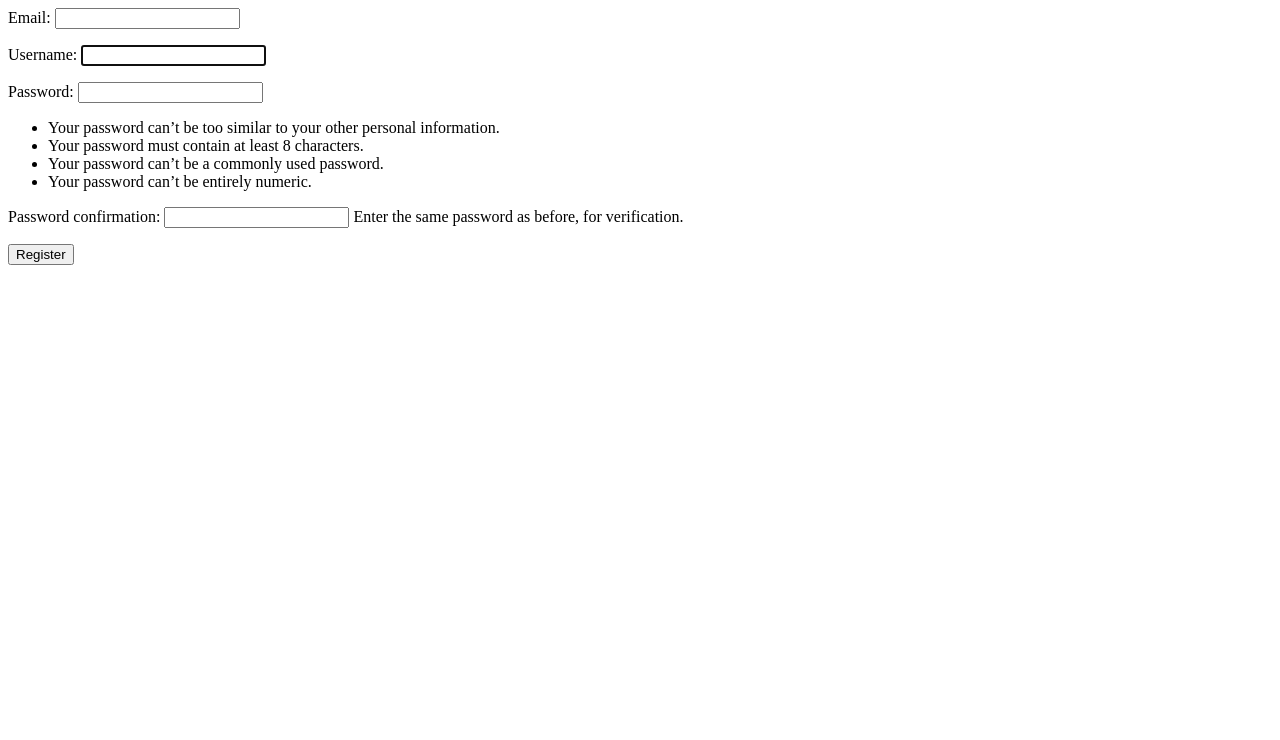
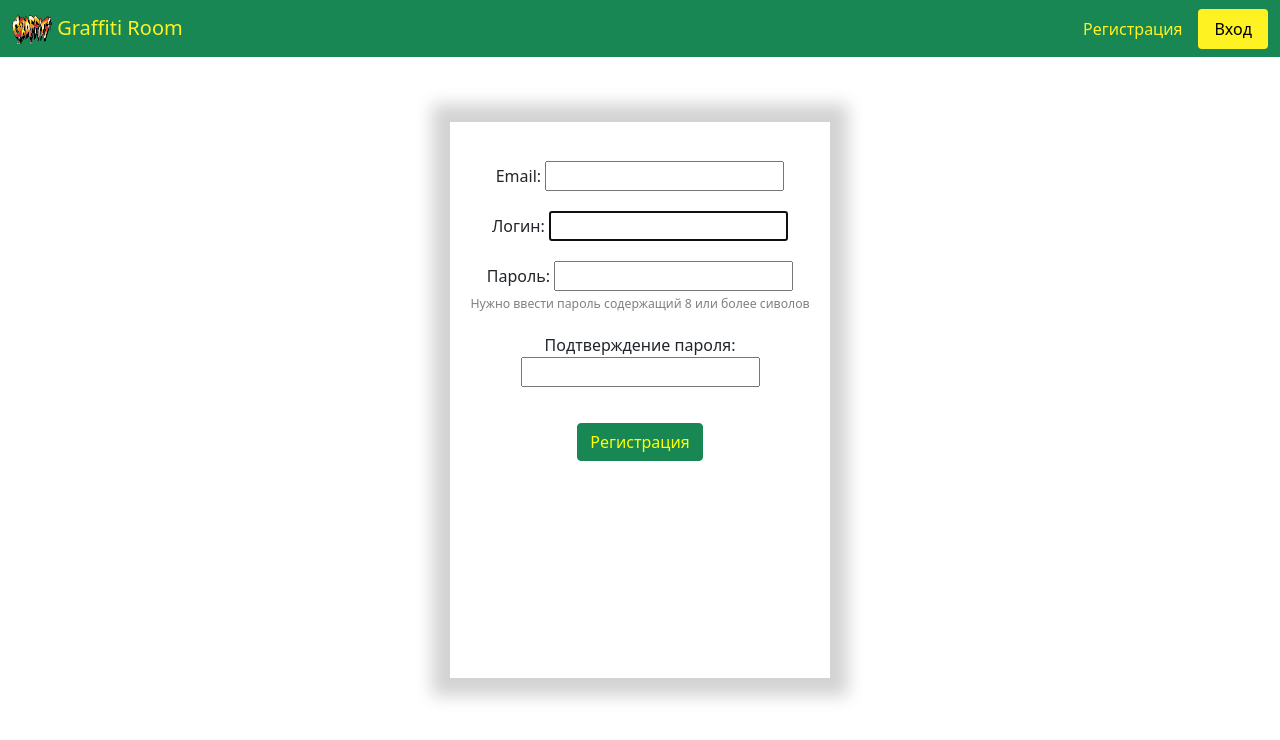
Before and after one commit to rast1ch/graffiti-room, a Django app: page /account/registration/ in a window 1280 px wide. Shown: the top 740 px of the page. Run offline with Django 3.2, Linux system fonts and the light colour scheme.

Commit message:
Changed Front-end in existing static files. Created and fixed front-end for registration and login pages. Created custom Validators for custom error text. Added new default profile image.

```diff
--- a/feed/static/css/base.css
+++ b/feed/static/css/base.css
@@ -1,3 +1,10 @@
+.header-username{
+    color: #fff222 !important;
+}
+.header-username:hover{
+    color: #fff222 !important;
+    font-weight: bolder !important;
+}
 .title-color{
     color:#000000 !important;
 }
--- a/feed/static/css/feed.css
+++ b/feed/static/css/feed.css
@@ -5,6 +5,10 @@
     display: table;
     width:50%;
     margin: 10px auto;
+}
+.card-user-image{
+    width:20px;
+    height:20px;
 }
 .post-image{
     max-width: 100%;
--- a/feed/static/css/login.css
+++ b/feed/static/css/login.css
@@ -24,3 +24,9 @@ form{
     margin-top:20px;
     color:yellow !important;
 }
+.error-text{
+    display:inline-block;
+    margin-top: 50px;
+    font-size: smaller;
+    color: red !important;
+}
--- /dev/null
+++ b/feed/static/css/registration.css
@@ -0,0 +1,33 @@
+form{
+    margin-top:8%;
+}
+
+.fieldWrapper{
+    margin-top:20px;
+}
+
+.content{
+    display:block;
+    text-align: center;
+    position: absolute;
+    height: 70%;
+    width: 30%;
+    padding: 10px;
+    top: 50%;
+    left: 50%;
+    margin-right: -50%;
+    transform: translate(-50%, -50%);
+    border: 2px solid lightgray;
+    box-shadow: 0 0 1em 1em lightgray;
+}
+.btn{
+    margin-top:20px;
+    color:yellow !important;
+}
+.form-text{
+    color:gray !important;
+
+}
+.error{
+    color: red !important;
+}
--- a/feed/templates/_base.html
+++ b/feed/templates/_base.html
@@ -22,7 +22,7 @@
             </a>
             {% if user.is_authenticated %}
                 <div class="nav-item dropdown">
-                    <a class="nav-link dropdown-toggle" href="#"  id="navbarScrollingDropdown" role="button" data-bs-toggle="dropdown" aria-expanded="false">
+                    <a class="nav-link dropdown-toggle header-username" href="#"  id="navbarScrollingDropdown" role="button" data-bs-toggle="dropdown" aria-expanded="false">
                         {{ user.username }}
                     </a>
                     <ul class="dropdown-menu" aria-labelledby="navbarScrollingDropdown">
--- a/feed/templates/users/login.html
+++ b/feed/templates/users/login.html
@@ -23,4 +23,9 @@
             <input type="submit" class="btn btn-success" value="Вход">
         </form>
     </div>
+    <div class="error-text">
+    {% if form.errors %}
+    <ul><li>Проверьте правильность ввода логина и пароля</li><ul>
+    {% endif %}
+    </div>
 {% endblock %}
--- a/feed/templates/users/registration.html
+++ b/feed/templates/users/registration.html
@@ -1,6 +1,29 @@
-<form action="" method="POST">
-{% csrf_token %}
-{{form.as_p}}
+{%extends '_base.html'%}
+{% load static %}
+{%block title%}
+Регистрация
+{%endblock title%}
+{% block styles %}
+<link rel="stylesheet" href="{% static 'css/registration.css'%}">
+{% endblock styles %}
 
-<input type="submit" value="Register">
-</form>
+{% block content %}
+    <div class="registration-block">
+        <form action="" method="POST">
+            {% for field in form %}
+               <div class="mb-3 fieldWrapper">
+                   <div class="form-text error">{{ field.errors }}</div>
+                   {{ field.label_tag }} {{ field }}
+                   <div class="form-text">
+                   {% if field.help_text %}
+                       <p class="form-text help">{{ field.help_text|safe }}</p>
+                   {% endif %}
+                   </div>
+               </div>
+            {% endfor %}
+            {% csrf_token %}
+
+            <input type="submit" class="btn btn-success" value="Регистрация">
+        </form>
+    </div>
+{% endblock content %}
--- a/users/forms.py
+++ b/users/forms.py
@@ -14,22 +14,34 @@ class ArtistLoginForm(AuthenticationForm):
 
 
 class ArtistCreationForm(UserCreationForm):
-    email = forms.EmailField(max_length=200)
-    slug = forms.CharField(max_length=200, widget=forms.HiddenInput, required=False)
+    email = forms.EmailField(max_length=200, error_messages={'unique': "Пользователь с таким E-mail уже зарегистрирован"})
+    password1 = forms.CharField(widget=forms.PasswordInput,
+                                label='Пароль',
+                                help_text='Нужно ввести пароль содержащий 8 или более сиволов',
+                                )
+
+    password2 = forms.CharField(widget=forms.PasswordInput,
+                                label='Подтверждение пароля',)
+    username = forms.CharField(max_length=200, label='Логин', error_messages={'unique': "Пользователь с таким логином уже зарегистрирован"})
+    print(password2.error_messages)
 
     def clean_password2(self):
         password1 = self.cleaned_data.get("password1")
         password2 = self.cleaned_data.get("password2")
+
         if password1 and password2 and password1 != password2:
             raise ValidationError(
-                self.error_messages['password_mismatch'],
+                "Пароли не совпадают",
                 code='password_mismatch',
             )
         return password2
 
     class Meta:
         model = Artist
-        fields = ('email', 'username', 'slug', 'password1', 'password2')
+        fields = ('email', 'username', 'password1', 'password2')
+
+
+
 
 
 class ArtistChangeForm(UserChangeForm):
--- a/users/views.py
+++ b/users/views.py
@@ -22,6 +22,7 @@ from django.urls import reverse_lazy
 class ArtistCreateView(CreateView):
     form_class = ArtistCreationForm
     model = Artist
+    print(ArtistCreationForm().errors)
     template_name = 'users/registration.html'
     success_url = reverse_lazy('feed')
 
```
Also changed, not shown: feed/static/css/post_detail.css (+34 -0 lines), feed/templates/feed/feed.html (+7 -0 lines), feed/templates/feed/post_detail.html (+15 -3 lines), graffiti_room_0/settings.py (+16 -4 lines), users/validators.py (added, +65 -0 lines), db.sqlite3, feed/static/images/default-avatar.jpg (added), media/images/Screenshot_2021-03-11_15_31_18.png (added).
